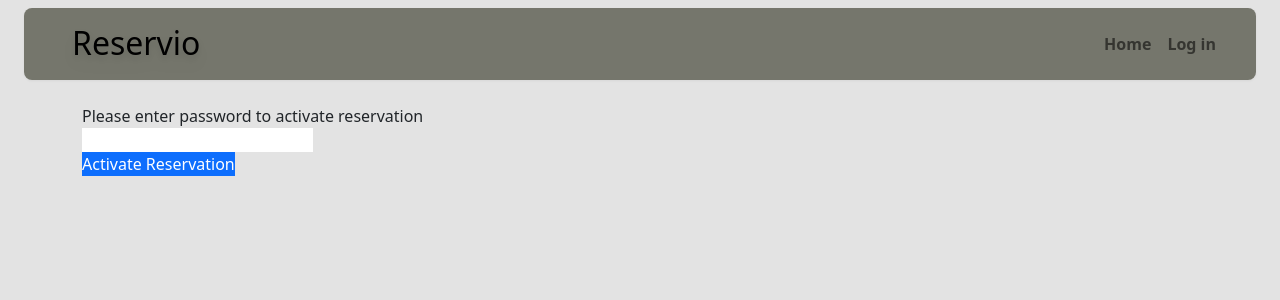
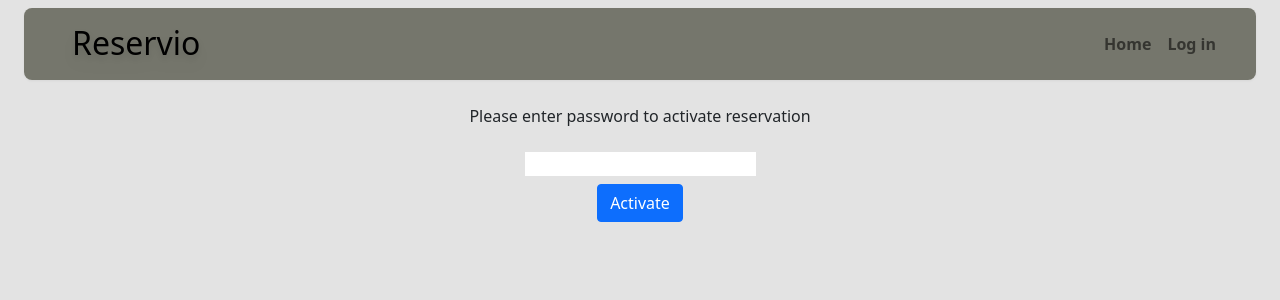
Before and after one commit to DmitriiBogaciov/Reservio-client, a Next.js app: page /reservation/activate/1 in a window 1280 px wide. Shown: the top 300 px of the page. Built offline with nearby package versions, Linux system fonts and the light colour scheme; no server answers.

Commit message:
updated activation page

```diff
--- a/src/app/reservation/activate/[id]/page.tsx
+++ b/src/app/reservation/activate/[id]/page.tsx
@@ -8,6 +8,7 @@ export default function Page({ params }: { params: { id: string } }) {
     const [password, setPassword] = useState("");
     const [loading, setLoading] = useState(false);
     const [message, setMessage] = useState('');
+    const [activated, setActivated] = useState(false)
 
     const handleSubmit = async (event: { preventDefault: () => void; }) => {
         event.preventDefault();
@@ -20,7 +21,15 @@ export default function Page({ params }: { params: { id: string } }) {
                 workspace: params.id
             })
             setMessage('Reservation activated successfully!');
-        } catch (error) {
+            setActivated(true);
+        } catch (error: unknown) {
+            let errorMessage = "Unknown error";
+            if (axios.isAxiosError(error)) {
+                errorMessage = error.response?.data?.message || error.message;
+            } else if (error instanceof Error) {
+                errorMessage = error.message;
+            }
+            setMessage(`Error:  ${errorMessage}`);
             console.error("There was an error activating the reservation:", error);
         } finally {
             setLoading(false);
@@ -28,23 +37,34 @@ export default function Page({ params }: { params: { id: string } }) {
     };
 
     return (
-        <div>
+        <div className="flex justify-center content-center">
             <form onSubmit={handleSubmit}>
+                {!activated && (
+                    <>
+                    <div className="flex justify-center">
                         <label>Please enter password to activate reservation</label>
-                <div>
+                    </div>
+                        <div className="flex justify-center">
                             <input
-                        type="password" // Should be type "password" instead of "text"
+                                type="text"
                                 name="password"
-                        className="block flex-1"
+                                className="block flex-2 mt-4"
                                 value={password}
                                 onChange={(e) => setPassword(e.target.value)}
                             />
                         </div>
-                <button type="submit" className="btn-primary">
-                    Activate Reservation
+                        <div className="flex justify-center mt-2">
+                            <button type="submit" className="btn btn-primary" disabled={loading}>
+                                Activate
                             </button>
-            </form>
+                        </div>
+                    </>
+                )}
+                <div className="flex justify-center mt-4 text-2xl">
                     {message && <div>{message}</div>}
                 </div>
+            </form >
+        </div >
+
     )
 }
```
Lines whose indentation alone changed are shown as unchanged.
